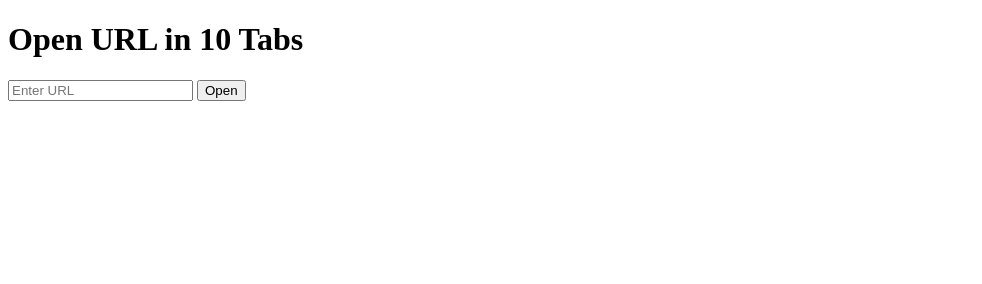
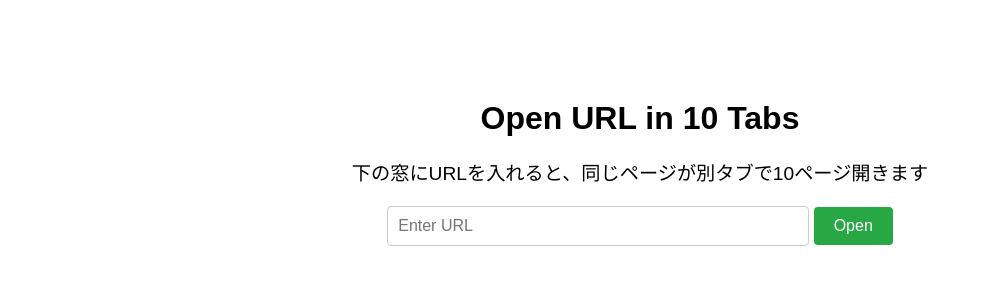
Before and after one commit to dusedo/10page_open, a plain HTML site: page index.html in a window 1280 px wide. Shown: the whole page, without its empty margins (0-982 px from the left). Drawn offline with Linux system fonts and the light colour scheme.

Commit message:
Update index.html

```diff
--- a/index.html
+++ b/index.html
@@ -4,9 +4,52 @@
     <meta charset="UTF-8">
     <meta name="viewport" content="width=device-width, initial-scale=1.0">
     <title>Open URL in 10 Tabs</title>
+    <style>
+        body {
+            font-family: Arial, sans-serif;
+            text-align: center;
+            margin-top: 100px;
+        }
+
+        h1 {
+            font-size: 2em;
+        }
+
+        p {
+            font-size: 1.2em;
+            margin-top: 10px;
+        }
+
+        form {
+            margin-top: 20px;
+        }
+
+        input[type="text"] {
+            padding: 10px;
+            width: 400px;
+            border: 1px solid #ccc;
+            border-radius: 4px;
+            font-size: 1em;
+        }
+
+        button {
+            padding: 10px 20px;
+            background-color: #28a745;
+            color: white;
+            border: none;
+            border-radius: 4px;
+            cursor: pointer;
+            font-size: 1em;
+        }
+
+        button:hover {
+            background-color: #218838;
+        }
+    </style>
 </head>
 <body>
     <h1>Open URL in 10 Tabs</h1>
+    <p>下の窓にURLを入れると、同じページが別タブで10ページ開きます</p>
     <form id="urlForm">
         <input type="text" id="urlInput" placeholder="Enter URL" required>
         <button type="submit">Open</button>
```
